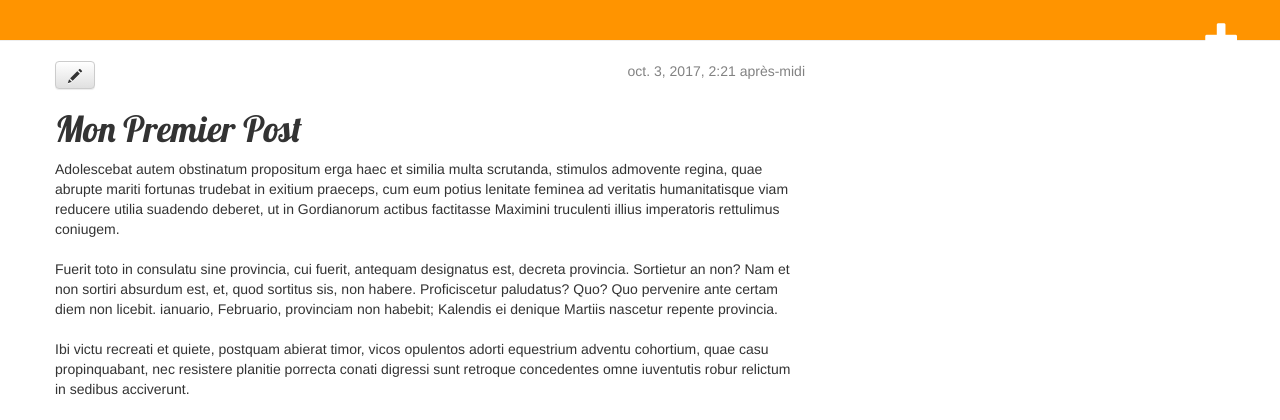
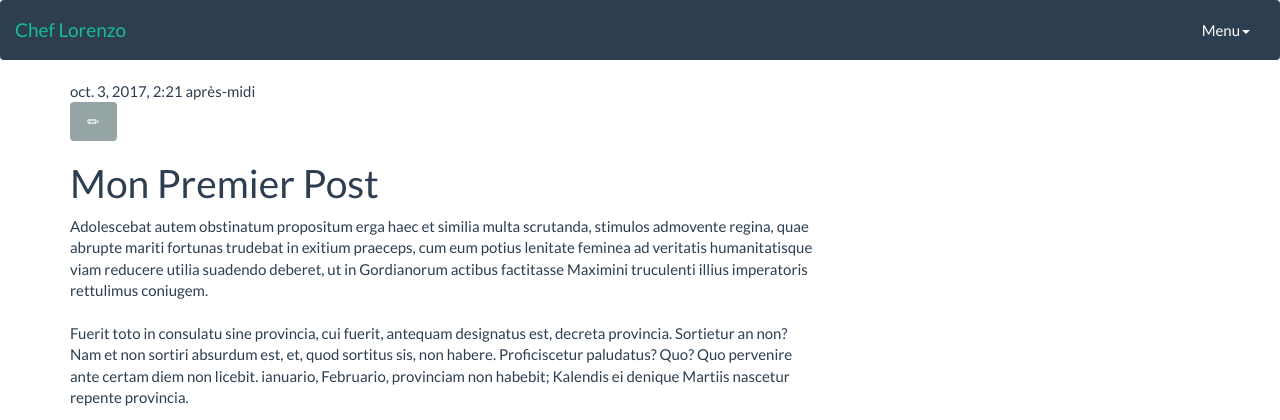
Before and after one commit to ChefLorenzo/recipebox, a Django app: page /post/1/ in a window 1280 px wide. Shown: the top 420 px of the page. Run offline with Django 3.2, Linux system fonts and the light colour scheme; a user stored in the database is signed in; data comes from the database, SQL or seed files in the repository; both versions use the stored data as it was after the commit; parts of the project's set-up code (start-up, migrations or seed data) failed here and were passed over; some libraries are stand-ins or nearby versions; some web fonts are replaced.

Commit message:
Mise à jour 0002

```diff
--- a/blog/templates/blog/base.html
+++ b/blog/templates/blog/base.html
@@ -2,17 +2,58 @@
 <html>
     <head>
         <title>Chef Lorenzo</title>
-        <link rel="stylesheet" href="//maxcdn.bootstrapcdn.com/bootstrap/3.2.0/css/bootstrap.min.css">
-        <link rel="stylesheet" href="//maxcdn.bootstrapcdn.com/bootstrap/3.2.0/css/bootstrap-theme.min.css">
         <link href='//fonts.googleapis.com/css?family=Lobster&subset=latin,latin-ext' rel='stylesheet' type='text/css'>
-        <link rel="stylesheet" href="{% static 'css/blog.css' %}">
+        <link href="{% static 'css/bootstrap.min.css' %}" rel="stylesheet">
     </head>
     <body>
-    <div class="page-header">
-    {% if user.is_authenticated %}
-        <a href="{% url 'post_new' %}" class="top-menu"><span class="glyphicon glyphicon-plus"></span></a>
-    {% endif %}
-    </div>
+
+    	<nav class="navbar navbar-default">
+	  <div class="container-fluid">
+	    <div class="navbar-header">
+	      <button type="button" class="navbar-toggle collapsed" data-toggle="collapse" data-target="#bs-example-navbar-collapse-1">
+	        <span class="sr-only">Toggle navigation</span>
+	        <span class="icon-bar"></span>
+	        <span class="icon-bar"></span>
+	        <span class="icon-bar"></span>
+	      </button>
+	      <a class="navbar-brand" href="https://www.cheflorenzo.fr">Chef Lorenzo</a>
+	    </div>
+	    <div class="collapse navbar-collapse" id="bs-example-navbar-collapse-1">
+	      <ul class="nav navbar-nav navbar-right">
+
+	        <li class="dropdown">
+	          <a href="#" class="dropdown-toggle" data-toggle="dropdown" role="button" aria-expanded="false">Menu<span class="caret"></span></a>
+	          <ul class="dropdown-menu" role="menu">
+	            <li><a href="/">Accueil</a></li>
+	            <li><a href="#">Tableau de Bord</a></li>
+	            {% if user.is_authenticated %}
+                    <li><a href="{% url 'post_new' %}">Ajouter Article</a></li>
+                {% endif %}
+                {% if user.is_authenticated %}
+	                <li class="divider"></li>
+	                <li><a href="/admin">Administration</a></li>
+                {% endif %}
+	            <li class="divider"></li>
+                {% if user.is_authenticated %}
+	                <li><a href="/admin/logout">Déconnexion</a></li>
+                {% else %}
+                    <li><a href="/admin">Connexion</a></li>
+                {% endif %}
+	          </ul>
+	        </li>
+
+	      </ul>
+	    </div>
+	  </div>
+
+	    <script src = "{% static 'js/jquery.min.js' %}"></script>
+
+	    <script src = "{% static 'js/bootstrap.min.js' %}"></script>
+	    {% block javascript %}
+	    {% endblock %}
+
+	</nav>
+
     <div class="content container">
         <div class="row">
             <div class="col-md-8">
```
Also changed, not shown: db.sqlite3.
